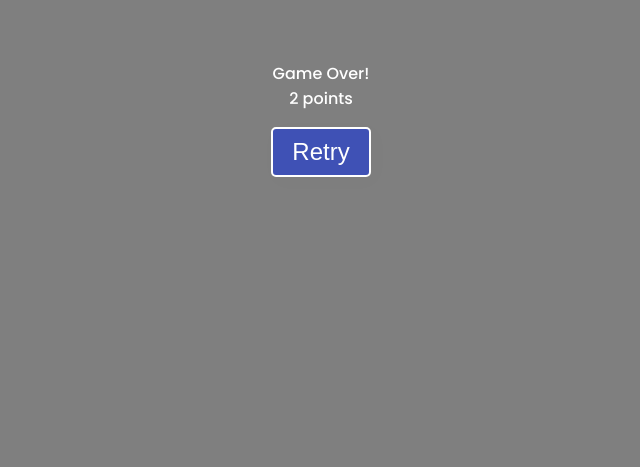
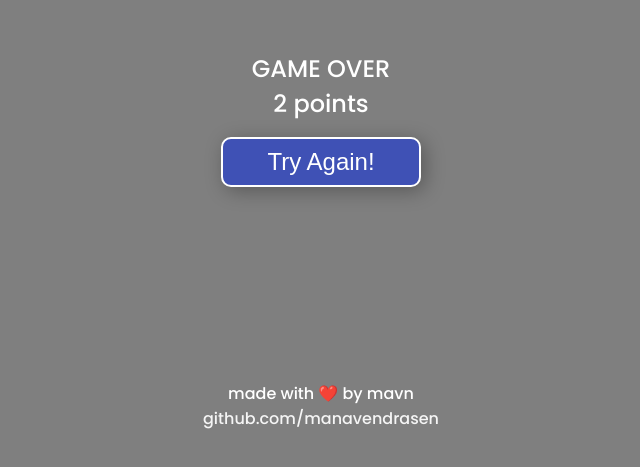
Before and after one commit to manavendrasen/flapjsbird, a plain HTML site: page index.html in a window 1280 px wide. Shown: the part 273-740 px from the top of the page, without its empty margins (319-959 px from the left). Drawn offline with Linux system fonts and the light colour scheme.

Commit message:
Added styles to score and game over screen

```diff
--- a/index.html
+++ b/index.html
@@ -20,10 +20,14 @@
       <div class="block"></div>
       <div class="gameover">
         <div>
-          Game Over!
+          GAME OVER
         </div>
         <div class="finalScore"></div>
-        <button class="reset-button">Retry</button>
+        <button class="reset-button">Try Again!</button>
+        <p>
+          made with ❤️ by mavn<br />
+          <a href="http://github.com/manavendrasen">github.com/manavendrasen</a>
+        </p>
       </div>
     </div>
     <script src="./index.js"></script>
--- a/scss/styles.scss
+++ b/scss/styles.scss
@@ -37,13 +37,21 @@ body {
   //   transition: all 0.25s ease-out;
 }
 .score {
-  width: 100%;
-  height: 100px;
+  width: 70%;
+  margin-top: 2rem;
+  height: 50px;
   z-index: 100;
+  font-size: 1.25rem;
+  box-shadow: 4px 4px 20px rgba(0, 0, 0, 0.02);
   position: absolute;
+  left: 50%;
+  transform: translate(-50%);
   display: flex;
   justify-content: center;
   align-items: center;
+  background-color: white;
+  font-weight: bold;
+  border-radius: 10px;
 }
 
 .player {
@@ -69,6 +77,7 @@ body {
 .gameover {
   width: 100vw;
   height: 100vh;
+  font-size: 1.5rem;
   display: flex;
   flex-direction: column;
   justify-content: center;
@@ -80,20 +89,30 @@ body {
 
   button {
     font-size: 1.5rem;
-    border-radius: 5px;
-    box-shadow: 4px 4px 20px rgba(0, 0, 0, 0.02);
+    border-radius: 10px;
+    box-shadow: 4px 4px 20px rgba(0, 0, 0, 0.3);
     border: 2px solid white;
     background: #3f51b5;
     color: white;
-    width: 100px;
+    width: 200px;
     height: 50px;
     margin: 1rem;
     transition: ease 0.25s;
 
     &:hover {
-      transform: scale(1.02);
+      transform: scale(1.05);
       box-shadow: 4px 8px 20px rgba(0, 0, 0, 0.1);
     }
+  }
+  p {
+    position: absolute;
+    bottom: 10%;
+    font-size: 1rem;
+    text-align: center;
+  }
+  a {
+    text-decoration: none;
+    color: whitesmoke;
   }
 }
 .make-visible {
@@ -145,3 +164,5 @@ body {
   animation: block 3s infinite ease-in;
   // transform-origin: center center;
 }
+.finalScore {
+}
```
Also changed, not shown: css/styles.css, 1 other file.
